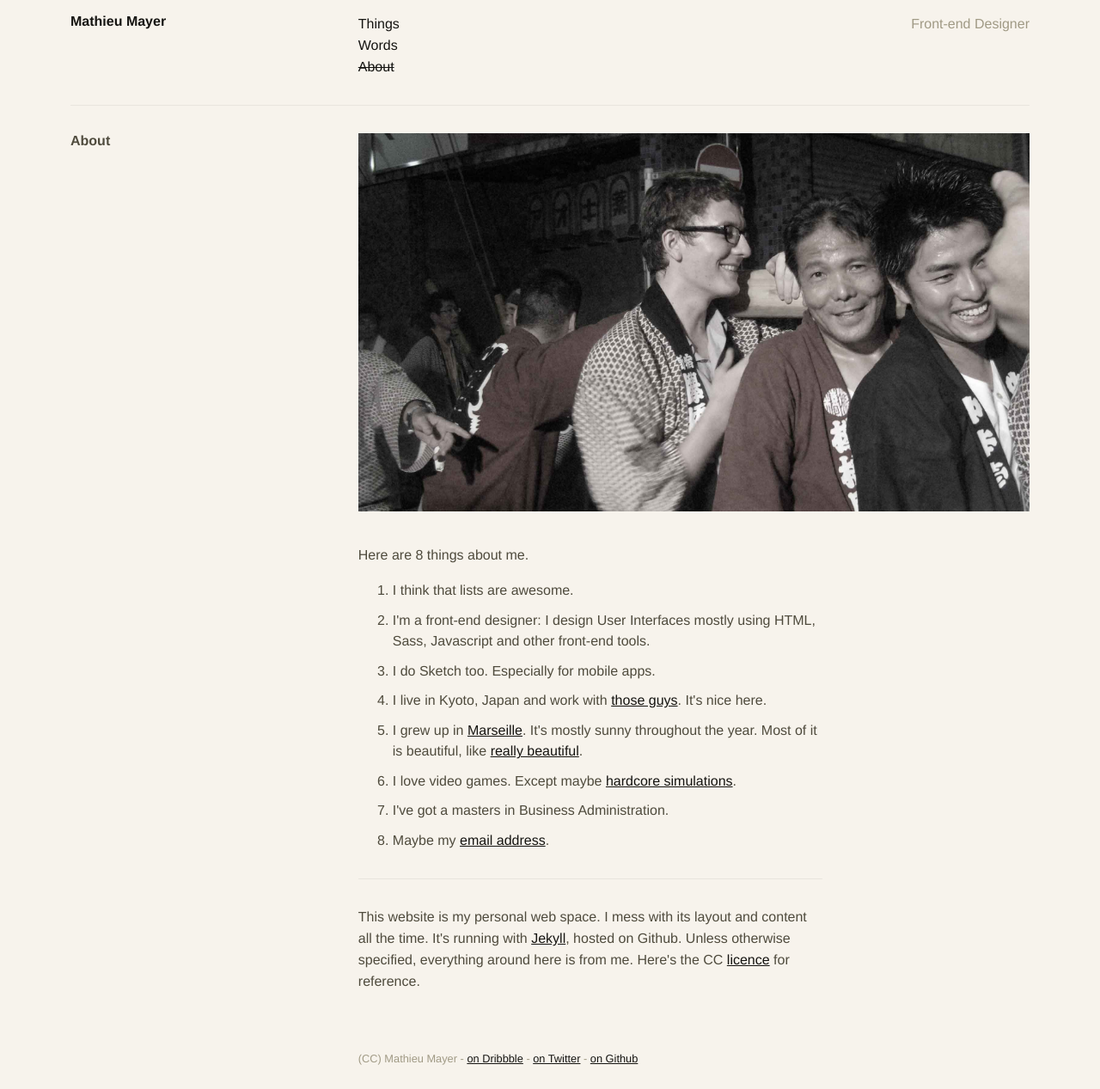
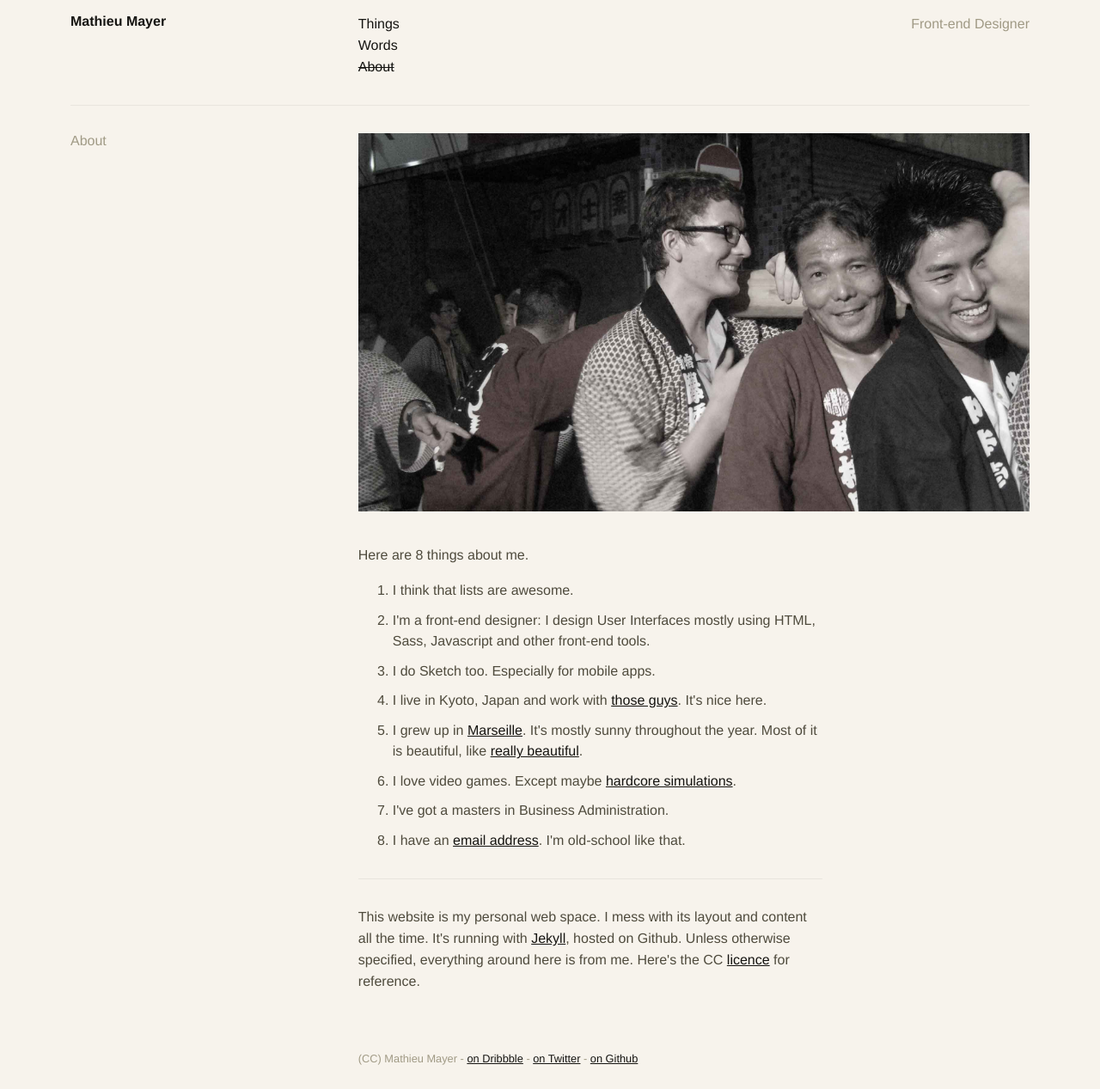
Before and after one commit to mx3m/mx3m.github.io, a Jekyll site: the page built from about.html, in a window 1280 px wide. Shown: the whole page at 86% size. Built offline with Jekyll 4.4.1, drawn with Linux system fonts in a browser that asks for light colours; nearby versions of some CDN libraries.

Commit message:
page title and about text changes

```diff
--- a/_sass/01-atoms/_headings.scss
+++ b/_sass/01-atoms/_headings.scss
@@ -10,6 +10,8 @@
 .page-title {
   @extend %reset-heading;
   font-size: 1rem;
+  color: $color-text-lighter;
+  font-weight: normal;
 }
 
 .post-title {
--- a/_sass/03-organisms/_aside.scss
+++ b/_sass/03-organisms/_aside.scss
@@ -1,3 +1,2 @@
 .aside {
-
 }
--- a/about.html
+++ b/about.html
@@ -18,7 +18,7 @@ title: About
       <li>I grew up in <a href="http://en.wikipedia.org/wiki/Marseille" title="Marseille">Marseille</a>. It's mostly sunny throughout the year. Most of it is beautiful, like <a href="https://www.google.co.jp/search?q=marseille&espv=2&biw=1440&bih=762&source=lnms&tbm=isch&sa=X&ei=i91pVbHfF4HymQWm-4PQCg&ved=0CAYQ_AUoAQ&dpr=2" title="Pictures of Marseille">really beautiful</a>.</li>
       <li>I love video games. Except maybe <a href="https://www.google.co.jp/webhp?sourceid=chrome-instant&ion=1&espv=2&ie=UTF-8#q=street+cleaning+simulator" title="Street Cleaning Simulation Google Results">hardcore simulations</a>.</li>
       <li>I've got a masters in Business Administration.</li>
-      <li>Maybe my <a href="mailto:mathieu.mayermazzoli@gmail.com" title="Send me an email">email address</a>.</li>
+      <li>I have an <a href="mailto:mathieu.mayermazzoli@gmail.com" title="Send me an email">email address</a>. I'm old-school like that.</li>
     </ol>
     <hr>
     <p>This website is my personal web space. I mess with its layout and content all the time. It's running with <a href="http://www.jekyllrb.com">Jekyll</a>, hosted on Github. Unless otherwise specified, everything around here is from me. Here's the CC <a href="http://creativecommons.org/licenses/by-nc-nd/4.0/" title="Link to Attribution-NonCommercial-NoDerivatives 4.0 International">licence</a> for reference.</p>
```
